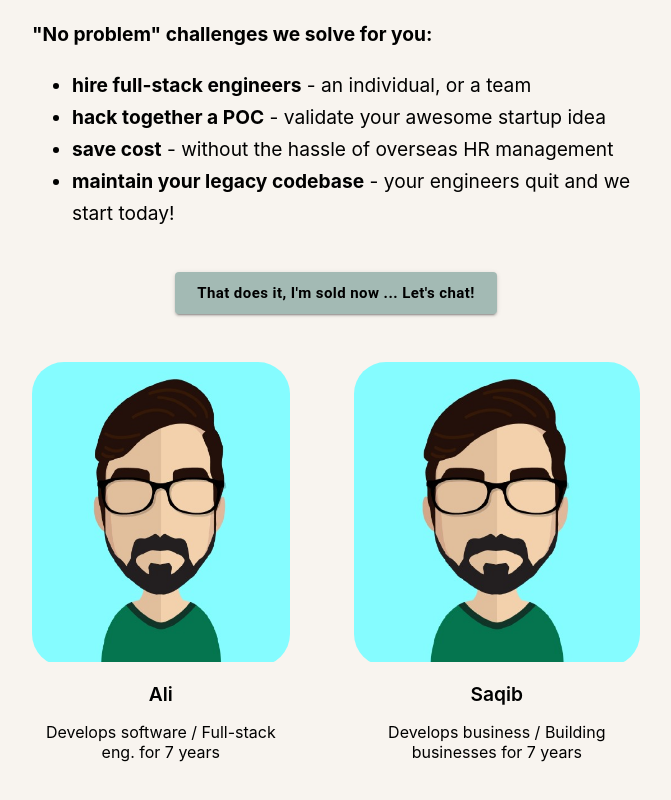
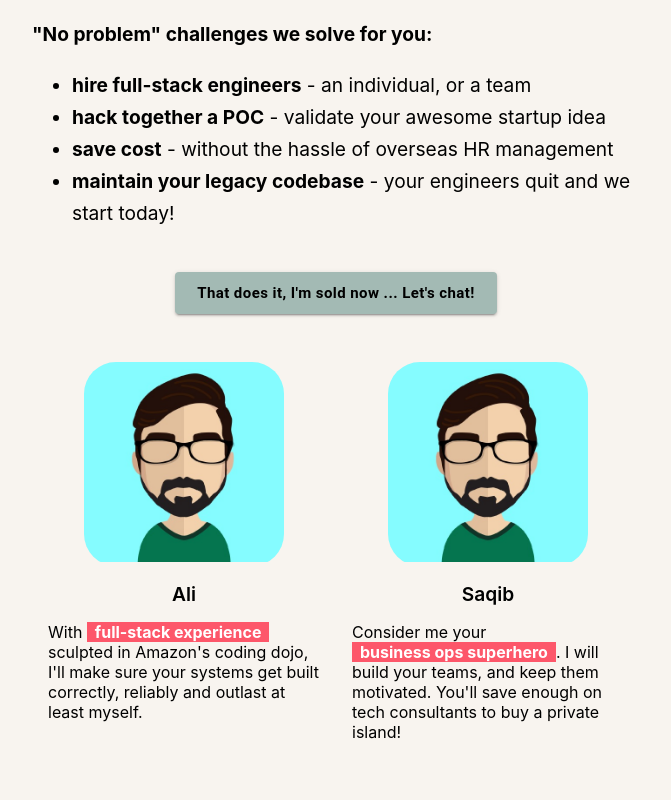
Before and after one commit to alaqs/boogeyman, a React (Create React App) app in the folder frontend/: page / in a window 1280 px wide. Shown: the part 943-1743 px from the top of the page, without its empty margins (304-975 px from the left). Built offline with nearby package versions, Linux system fonts and the light colour scheme.

Commit message:
update buis

```diff
--- a/frontend/src/components/AboutUs.jsx
+++ b/frontend/src/components/AboutUs.jsx
@@ -1,13 +1,18 @@
-import { Box, Stack } from "@mui/material";
+import { Box, Stack, Grid } from "@mui/material";
 import ali from "../assets/Ali.jpeg";
-const Avatar = ({name, brag}) => {
+import { Highlight } from "./Highlight";
+const Bio = ({ name, children }) => {
   return (
-    <Stack alignItems={"center"} sx={{textAlign: "center"}} >
-      <Box sx={{borderRadius: "32px", overflow: "hidden"}}>
-        <img src={ali} width="100%" height="300px" alt="awesome founder" />
+    <Stack alignItems={"center"}>
+      <Box sx={{ borderRadius: "32px", overflow: "hidden" }}>
+        <img src={ali} minWidth="100%" height="200px" alt="awesome founder" />
       </Box>
-      <Box sx={{fontWeight: 600, fontSize: "1.2rem"}} mt={2}>{name}</Box>
-      <Box sx={{fontWeight: 400}} mt={2}>{brag}</Box>
+      <Box sx={{ fontWeight: 600, fontSize: "1.2rem" }} mt={2}>
+        {name}
+      </Box>
+      <Box sx={{ fontWeight: 400 }} mt={2}>
+        {children}
+      </Box>
     </Stack>
   );
 };
@@ -15,9 +20,22 @@ const Avatar = ({name, brag}) => {
 // todo: add brags
 export const AboutUs = () => {
   return (
-    <Stack direction="row" width="100%" alignItems={"center"} spacing={8}>
-      <Avatar name="Ali" brag="Develops software / Full-stack eng. for 7 years"/>
-      <Avatar name="Saqib" brag="Develops business / Building businesses for 7 years"/>
-    </Stack>
+    <Grid container width="100%">
+      <Grid item xs={6} px={2}>
+        <Bio name="Ali">
+          With <Highlight>full-stack experience</Highlight> sculpted in Amazon's coding dojo,
+          {" "}I'll make sure your systems get built correctly, reliably and
+          {" "}outlast at least myself.
+        </Bio>
+      </Grid>
+      <Grid item xs={6} px={2}>
+        <Bio name="Saqib">
+          Consider me your <Highlight>business ops superhero</Highlight>.
+          I will build your teams, and keep them motivated.
+          You'll save enough on tech
+          consultants to buy a private island!
+        </Bio>
+      </Grid>
+    </Grid>
   );
 };
```
